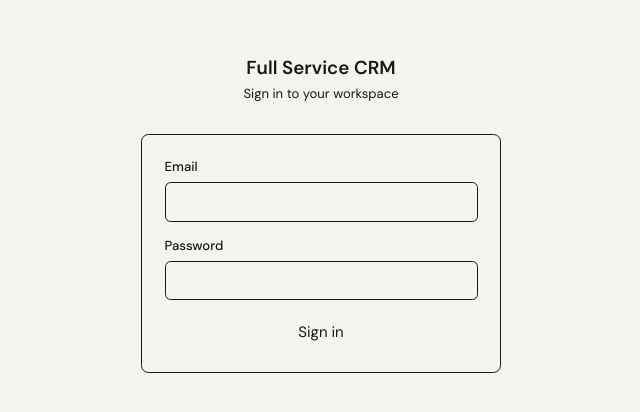
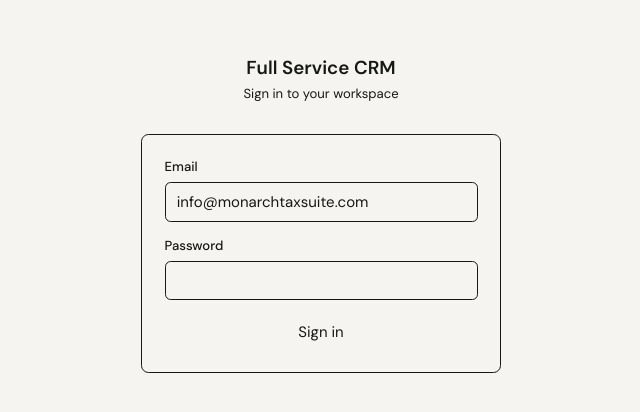
Before and after one commit to simplykryssie-blip/Monarch-Tax-Suite, a Next.js app: page /login in a window 1280 px wide. Shown: the part 186-598 px from the top of the page, without its empty margins (319-959 px from the left). Built offline with nearby package versions, Linux system fonts and the light colour scheme; no server answers.

Commit message:
Set Monarch admin login email default

```diff
--- a/app/login/page.tsx
+++ b/app/login/page.tsx
@@ -22,7 +22,7 @@ export default async function LoginPage({
 
           <div>
             <Label htmlFor="email">Email</Label>
-            <Input id="email" name="email" type="email" autoComplete="email" required />
+            <Input id="email" name="email" type="email" autoComplete="email" defaultValue="info@monarchtaxsuite.com" required />
           </div>
 
           <div>
```
